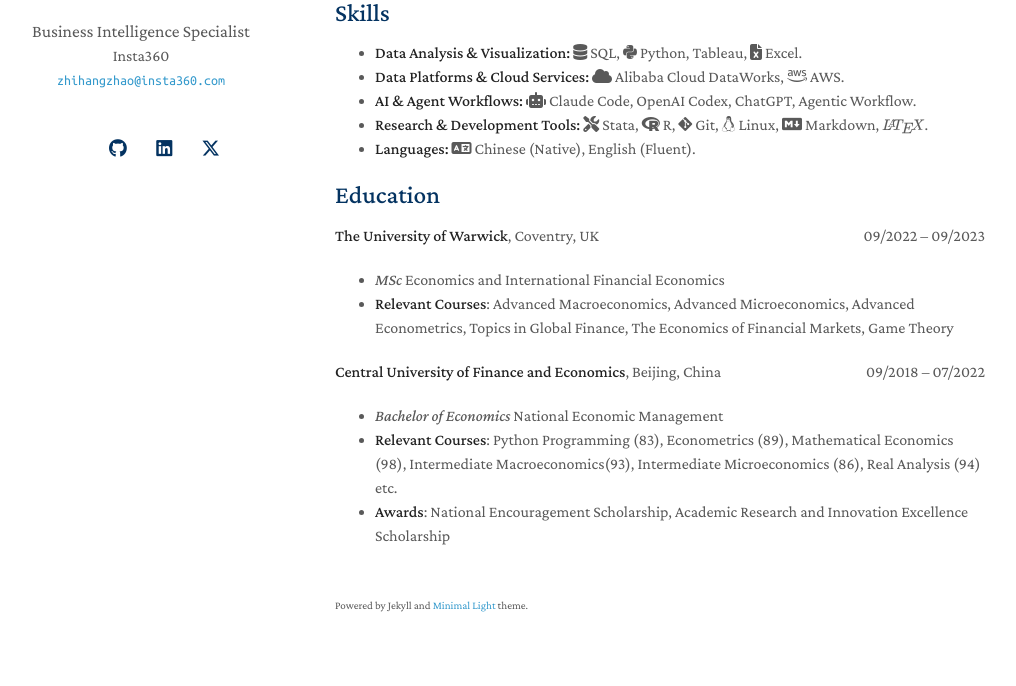
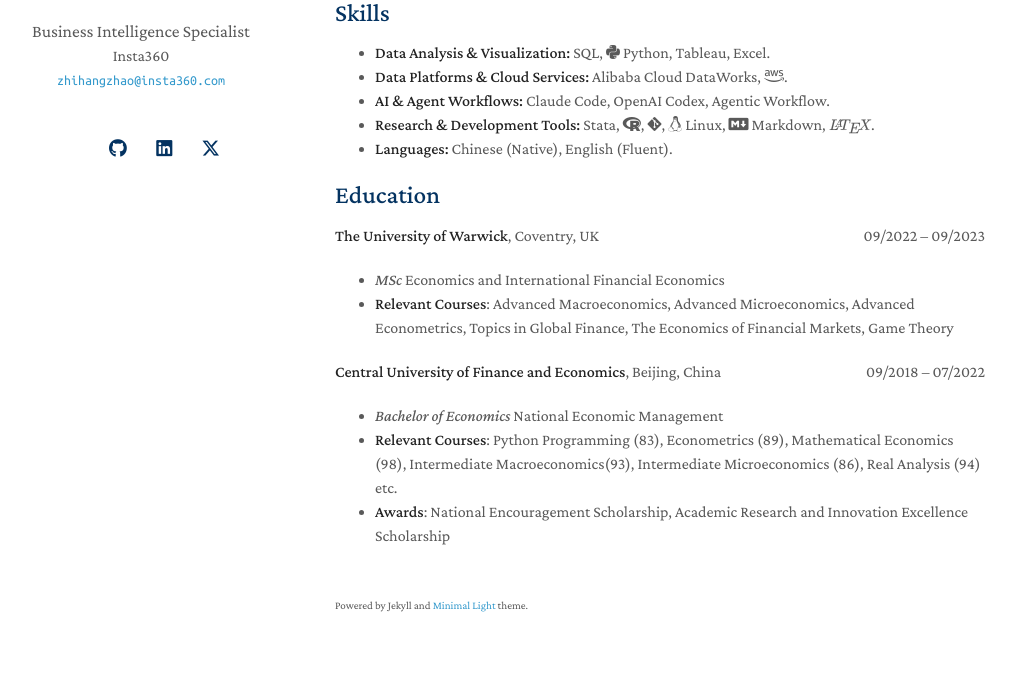
Before and after one commit to zigzaghumor/zigzaghumor.github.io, a Jekyll site: the page built from index.md, in a window 1280 px wide. Shown: the part 222-908 px from the top of the page, without its empty margins (135-1151 px from the left). Built offline with Jekyll 4.4.1, drawn with Linux system fonts in a browser that asks for light colours; a style sheet for code colours, icons or effects is not loaded; our own code applies the rules of GitHub Pages for plain Markdown files.

Commit message:
更新技能部分，调整图标以提高可读性

```diff
--- a/index.md
+++ b/index.md
@@ -10,11 +10,11 @@ I work across analytics, automation, and decision support, with a focus on turni
 
 ## Skills
 
-- **Data Analysis & Visualization:** <i class="fas fa-database"></i> SQL, <i class="fab fa-python"></i> Python, Tableau, <i class="fas fa-file-excel"></i> Excel.
-- **Data Platforms & Cloud Services:** <i class="fas fa-cloud"></i> Alibaba Cloud DataWorks, <i class="fab fa-aws"></i> AWS.
-- **AI & Agent Workflows:** <i class="fas fa-robot"></i> Claude Code, OpenAI Codex, ChatGPT, Agentic Workflow.
-- **Research & Development Tools:** <i class="fas fa-tools"></i> Stata, <i class="fab fa-r-project"></i> R, <i class="fab fa-git-alt"></i> Git, <i class="fab fa-linux"></i> Linux, <i class="fab fa-markdown"></i> Markdown, $\LaTeX$.
-- **Languages:** <i class="fas fa-language"></i> Chinese (Native), English (Fluent).
+- **Data Analysis & Visualization:** SQL, <i class="fab fa-python"></i> Python, Tableau, Excel.
+- **Data Platforms & Cloud Services:** Alibaba Cloud DataWorks, <i class="fab fa-aws"></i>.
+- **AI & Agent Workflows:** Claude Code, OpenAI Codex, Agentic Workflow.
+- **Research & Development Tools:** Stata, <i class="fab fa-r-project"></i>, <i class="fab fa-git-alt"></i>, <i class="fab fa-linux"></i> Linux, <i class="fab fa-markdown"></i> Markdown, $\LaTeX$.
+- **Languages:** Chinese (Native), English (Fluent).
 
 ## Education
 
```
